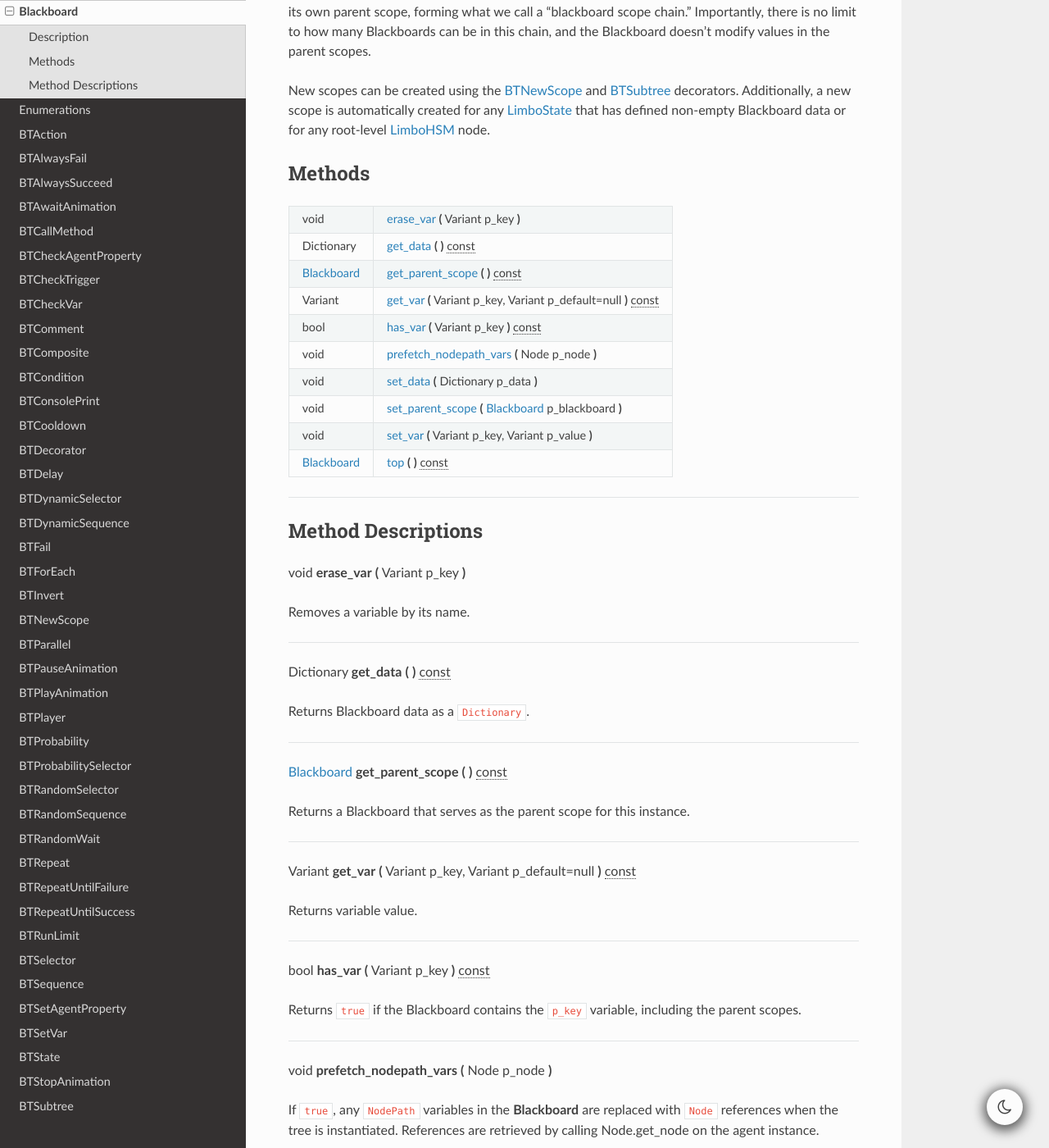
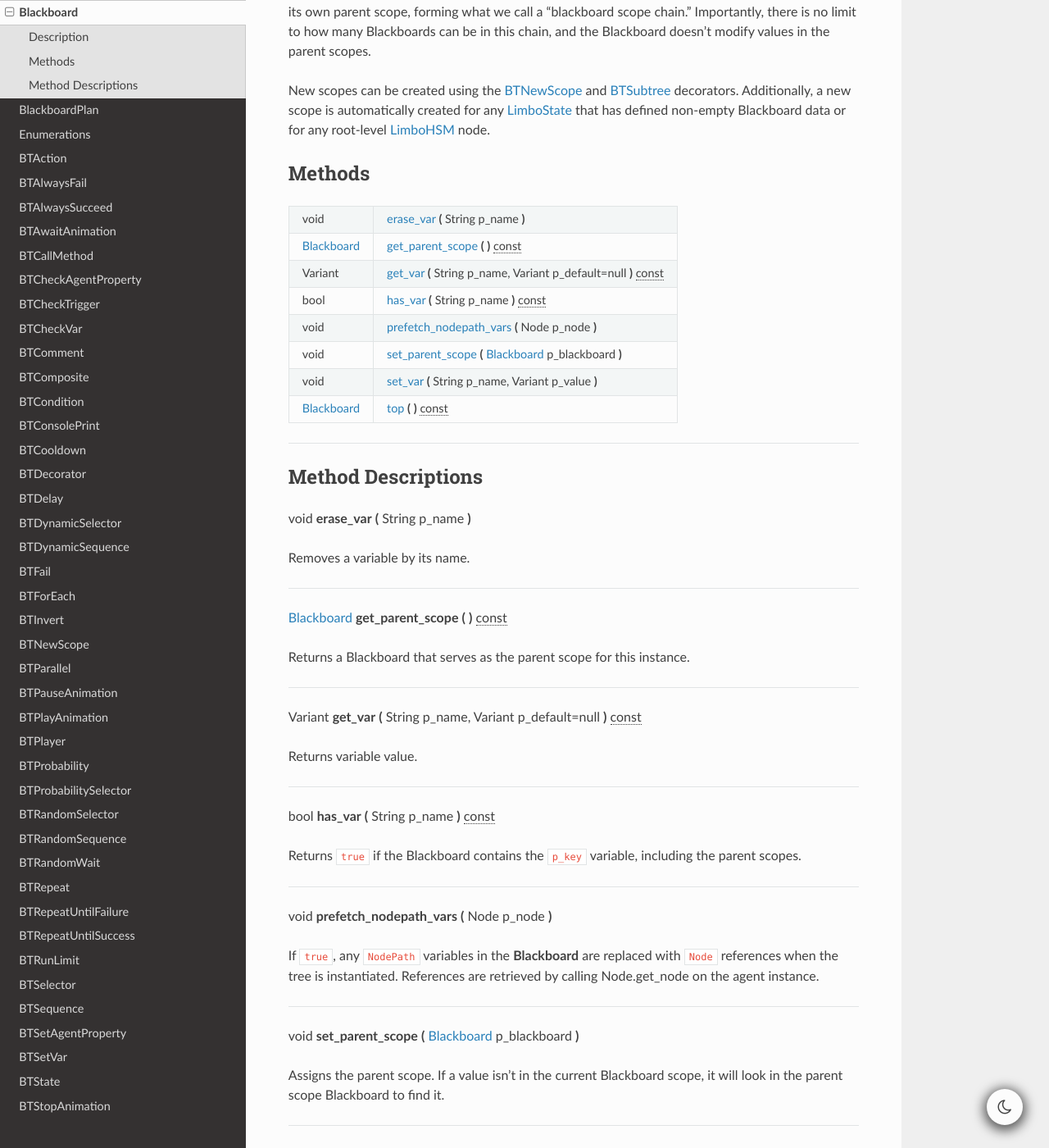
Before and after one commit to limbonaut/limboai, a Sphinx documentation site: the page built from doc/source/classes/class_blackboard.rst, in a window 1280 px wide and 1400 px high, scrolled down 477 px. Shown: the whole window at 82% size. Built offline with Sphinx 7.4.7 and the Read the Docs theme 2.0.0, drawn with Linux system fonts in a browser that asks for light colours; some of the changed text lies outside the part shown.

Commit message:
Update class documentation

```diff
--- a/config.py
+++ b/config.py
@@ -60,6 +60,7 @@ def get_doc_classes():
         "BehaviorTree",
         "BehaviorTreeView",
         "Blackboard",
+        "BlackboardPlan",
         "BT",
         "BTAction",
         "BTAlwaysFail",
--- a/doc/source/classes/class_bbparam.rst
+++ b/doc/source/classes/class_bbparam.rst
@@ -12,7 +12,7 @@ BBParam
 
 **Inherits:**
 
-**Inherited By:** :ref:`BBAabb<class_BBAabb>`, :ref:`BBArray<class_BBArray>`, :ref:`BBBasis<class_BBBasis>`, :ref:`BBBool<class_BBBool>`, :ref:`BBByteArray<class_BBByteArray>`, :ref:`BBColor<class_BBColor>`, :ref:`BBColorArray<class_BBColorArray>`, :ref:`BBDictionary<class_BBDictionary>`, :ref:`BBFloat<class_BBFloat>`, :ref:`BBFloatArray<class_BBFloatArray>`, :ref:`BBInt<class_BBInt>`, :ref:`BBIntArray<class_BBIntArray>`, :ref:`BBNode<class_BBNode>`, :ref:`BBPlane<class_BBPlane>`, :ref:`BBQuaternion<class_BBQuaternion>`, :ref:`BBRect2<class_BBRect2>`, :ref:`BBRect2i<class_BBRect2i>`, :ref:`BBString<class_BBString>`, :ref:`BBStringArray<class_BBStringArray>`, :ref:`BBStringName<class_BBStringName>`, :ref:`BBTransform2D<class_BBTransform2D>`, :ref:`BBTransform3D<class_BBTransform3D>`, :ref:`BBVariant<class_BBVariant>`, :ref:`BBVector2<class_BBVector2>`, :ref:`BBVector2Array<class_BBVector2Array>`, :ref:`BBVector2i<class_BBVector2i>`, :ref:`BBVector3<class_BBVector3>`, :ref:`BBVector3Array<class_BBVector3Array>`, :ref:`BBVector3i<class_BBVector3i>`, :ref:`BBVector4<class_BBVector4>`, :ref:`BBVector4i<class_BBVector4i>`
+**Inherited By:** :ref:`BBAabb<class_BBAabb>`, :ref:`BBArray<class_BBArray>`, :ref:`BBBasis<class_BBBasis>`, :ref:`BBBool<class_BBBool>`, :ref:`BBByteArray<class_BBByteArray>`, :ref:`BBColor<class_BBColor>`, :ref:`BBColorArray<class_BBColorArray>`, :ref:`BBDictionary<class_BBDictionary>`, :ref:`BBFloat<class_BBFloat>`, :ref:`BBFloat32Array<class_BBFloat32Array>`, :ref:`BBFloat64Array<class_BBFloat64Array>`, :ref:`BBInt<class_BBInt>`, :ref:`BBInt32Array<class_BBInt32Array>`, :ref:`BBInt64Array<class_BBInt64Array>`, :ref:`BBNode<class_BBNode>`, :ref:`BBPlane<class_BBPlane>`, :ref:`BBProjection<class_BBProjection>`, :ref:`BBQuaternion<class_BBQuaternion>`, :ref:`BBRect2<class_BBRect2>`, :ref:`BBRect2i<class_BBRect2i>`, :ref:`BBString<class_BBString>`, :ref:`BBStringArray<class_BBStringArray>`, :ref:`BBStringName<class_BBStringName>`, :ref:`BBTransform2D<class_BBTransform2D>`, :ref:`BBTransform3D<class_BBTransform3D>`, :ref:`BBVariant<class_BBVariant>`, :ref:`BBVector2<class_BBVector2>`, :ref:`BBVector2Array<class_BBVector2Array>`, :ref:`BBVector2i<class_BBVector2i>`, :ref:`BBVector3<class_BBVector3>`, :ref:`BBVector3Array<class_BBVector3Array>`, :ref:`BBVector3i<class_BBVector3i>`, :ref:`BBVector4<class_BBVector4>`, :ref:`BBVector4i<class_BBVector4i>`
 
 A base class for LimboAI typed parameters.
 
--- a/doc/source/classes/class_blackboard.rst
+++ b/doc/source/classes/class_blackboard.rst
@@ -34,23 +34,19 @@ Methods
    :widths: auto
 
    +-------------------------------------+--------------------------------------------------------------------------------------------------------------------------------+
-   | void                                | :ref:`erase_var<class_Blackboard_method_erase_var>` **(** Variant p_key **)**                                                  |
-   +-------------------------------------+--------------------------------------------------------------------------------------------------------------------------------+
-   | Dictionary                          | :ref:`get_data<class_Blackboard_method_get_data>` **(** **)** |const|                                                          |
+   | void                                | :ref:`erase_var<class_Blackboard_method_erase_var>` **(** String p_name **)**                                                  |
    +-------------------------------------+--------------------------------------------------------------------------------------------------------------------------------+
    | :ref:`Blackboard<class_Blackboard>` | :ref:`get_parent_scope<class_Blackboard_method_get_parent_scope>` **(** **)** |const|                                          |
    +-------------------------------------+--------------------------------------------------------------------------------------------------------------------------------+
-   | Variant                             | :ref:`get_var<class_Blackboard_method_get_var>` **(** Variant p_key, Variant p_default=null **)** |const|                      |
+   | Variant                             | :ref:`get_var<class_Blackboard_method_get_var>` **(** String p_name, Variant p_default=null **)** |const|                      |
    +-------------------------------------+--------------------------------------------------------------------------------------------------------------------------------+
-   | bool                                | :ref:`has_var<class_Blackboard_method_has_var>` **(** Variant p_key **)** |const|                                              |
+   | bool                                | :ref:`has_var<class_Blackboard_method_has_var>` **(** String p_name **)** |const|                                              |
    +-------------------------------------+--------------------------------------------------------------------------------------------------------------------------------+
    | void                                | :ref:`prefetch_nodepath_vars<class_Blackboard_method_prefetch_nodepath_vars>` **(** Node p_node **)**                          |
    +-------------------------------------+--------------------------------------------------------------------------------------------------------------------------------+
-   | void                                | :ref:`set_data<class_Blackboard_method_set_data>` **(** Dictionary p_data **)**                                                |
-   +-------------------------------------+--------------------------------------------------------------------------------------------------------------------------------+
    | void                                | :ref:`set_parent_scope<class_Blackboard_method_set_parent_scope>` **(** :ref:`Blackboard<class_Blackboard>` p_blackboard **)** |
    +-------------------------------------+--------------------------------------------------------------------------------------------------------------------------------+
-   | void                                | :ref:`set_var<class_Blackboard_method_set_var>` **(** Variant p_key, Variant p_value **)**                                     |
+   | void                                | :ref:`set_var<class_Blackboard_method_set_var>` **(** String p_name, Variant p_value **)**                                     |
    +-------------------------------------+--------------------------------------------------------------------------------------------------------------------------------+
    | :ref:`Blackboard<class_Blackboard>` | :ref:`top<class_Blackboard_method_top>` **(** **)** |const|                                                                    |
    +-------------------------------------+--------------------------------------------------------------------------------------------------------------------------------+
@@ -68,21 +64,9 @@ Method Descriptions
 
 .. rst-class:: classref-method
 
-void **erase_var** **(** Variant p_key **)**
+void **erase_var** **(** String p_name **)**
 
 Removes a variable by its name.
-
-.. rst-class:: classref-item-separator
-
-----
-
-.. _class_Blackboard_method_get_data:
-
-.. rst-class:: classref-method
-
-Dictionary **get_data** **(** **)** |const|
-
-Returns Blackboard data as a ``Dictionary``.
 
 .. rst-class:: classref-item-separator
 
@@ -104,7 +88,7 @@ Returns a Blackboard that serves as the parent scope for this instance.
 
 .. rst-class:: classref-method
 
-Variant **get_var** **(** Variant p_key, Variant p_default=null **)** |const|
+Variant **get_var** **(** String p_name, Variant p_default=null **)** |const|
 
 Returns variable value.
 
@@ -116,7 +100,7 @@ Returns variable value.
 
 .. rst-class:: classref-method
 
-bool **has_var** **(** Variant p_key **)** |const|
+bool **has_var** **(** String p_name **)** |const|
 
 Returns ``true`` if the Blackboard contains the ``p_key`` variable, including the parent scopes.
 
@@ -131,18 +115,6 @@ Returns ``true`` if the Blackboard contains the ``p_key`` variable, including th
 void **prefetch_nodepath_vars** **(** Node p_node **)**
 
 If ``true``, any ``NodePath`` variables in the **Blackboard** are replaced with ``Node`` references when the tree is instantiated. References are retrieved by calling :ref:`Node.get_node<class_Node_method_get_node>` on the agent instance.
-
-.. rst-class:: classref-item-separator
-
-----
-
-.. _class_Blackboard_method_set_data:
-
-.. rst-class:: classref-method
-
-void **set_data** **(** Dictionary p_data **)**
-
-Overwrites Blackboard data, replacing any previously stored variables within current scope. Use with caution.
 
 .. rst-class:: classref-item-separator
 
@@ -164,7 +136,7 @@ Assigns the parent scope. If a value isn't in the current Blackboard scope, it w
 
 .. rst-class:: classref-method
 
-void **set_var** **(** Variant p_key, Variant p_value **)**
+void **set_var** **(** String p_name, Variant p_value **)**
 
 Assigns a value to a Blackboard variable.
 
```
Also changed, not shown: doc/source/classes/class_bbfloat32array.rst (added, +23 -0 lines), doc/source/classes/class_bbfloat64array.rst (added, +23 -0 lines), doc/source/classes/class_bbint32array.rst (added, +23 -0 lines), doc/source/classes/class_bbint64array.rst (added, +23 -0 lines), doc/source/classes/class_bbprojection.rst (added, +23 -0 lines), doc/source/classes/class_behaviortree.rst (+22 -3 lines), doc/source/classes/class_blackboardplan.rst (added, +23 -0 lines), doc/source/classes/class_btnewscope.rst (+11 -6 lines), doc/source/classes/class_btplayer.rst (+19 -0 lines), doc/source/classes/class_limbostate.rst (+26 -7 lines), 7 other files.
